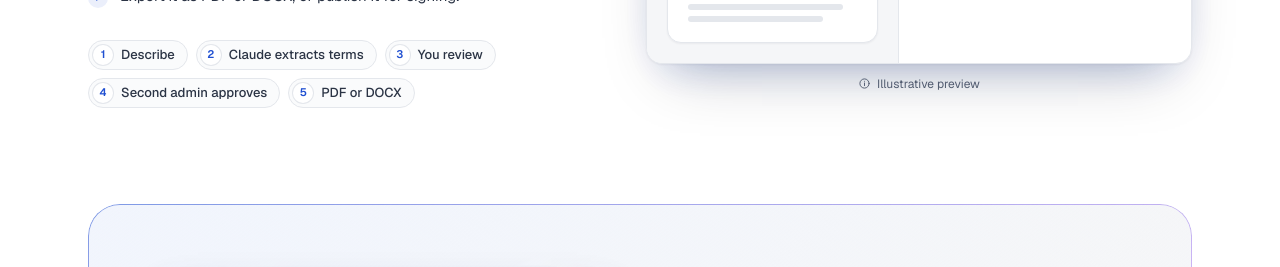
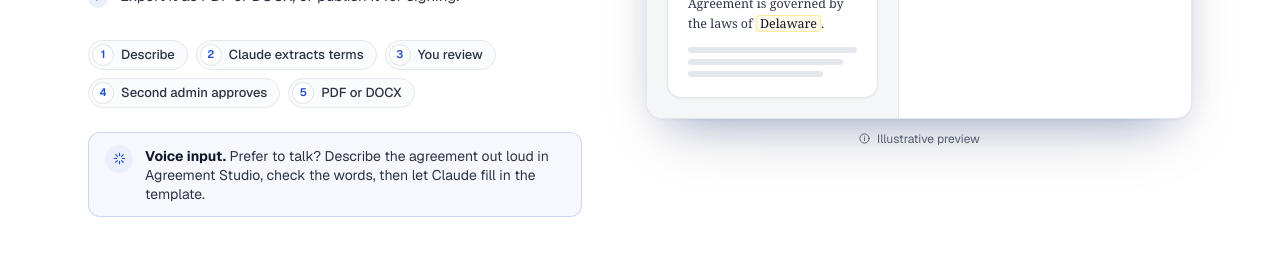
Before and after one commit to parammadan/countersign, a Next.js app: page / in a window 1280 px wide. Shown: the part 2160-2427 px from the top of the page. Built offline with nearby package versions, Linux system fonts and the light colour scheme; no server answers.

Commit message:
landing: voice input on

```diff
--- a/components/landing/copy.ts
+++ b/components/landing/copy.ts
@@ -139,7 +139,7 @@ export const PHONE_SCAN_COPY = {
  * Voice input in Agreement Studio. Being built: false keeps every mention of it off the page. Flip it when it ships,
  * and check the wording against the shipped feature.
  */
-export const VOICE_INPUT = false;
+export const VOICE_INPUT = true;
 export const VOICE_INPUT_COPY = {
   label: "Voice input",
   text: "Prefer to talk? Describe the agreement out loud in Agreement Studio, check the words, then let Claude fill in the template.",
```
Also changed, not shown: 1 other file (tests, documents, lock files or other folders).
